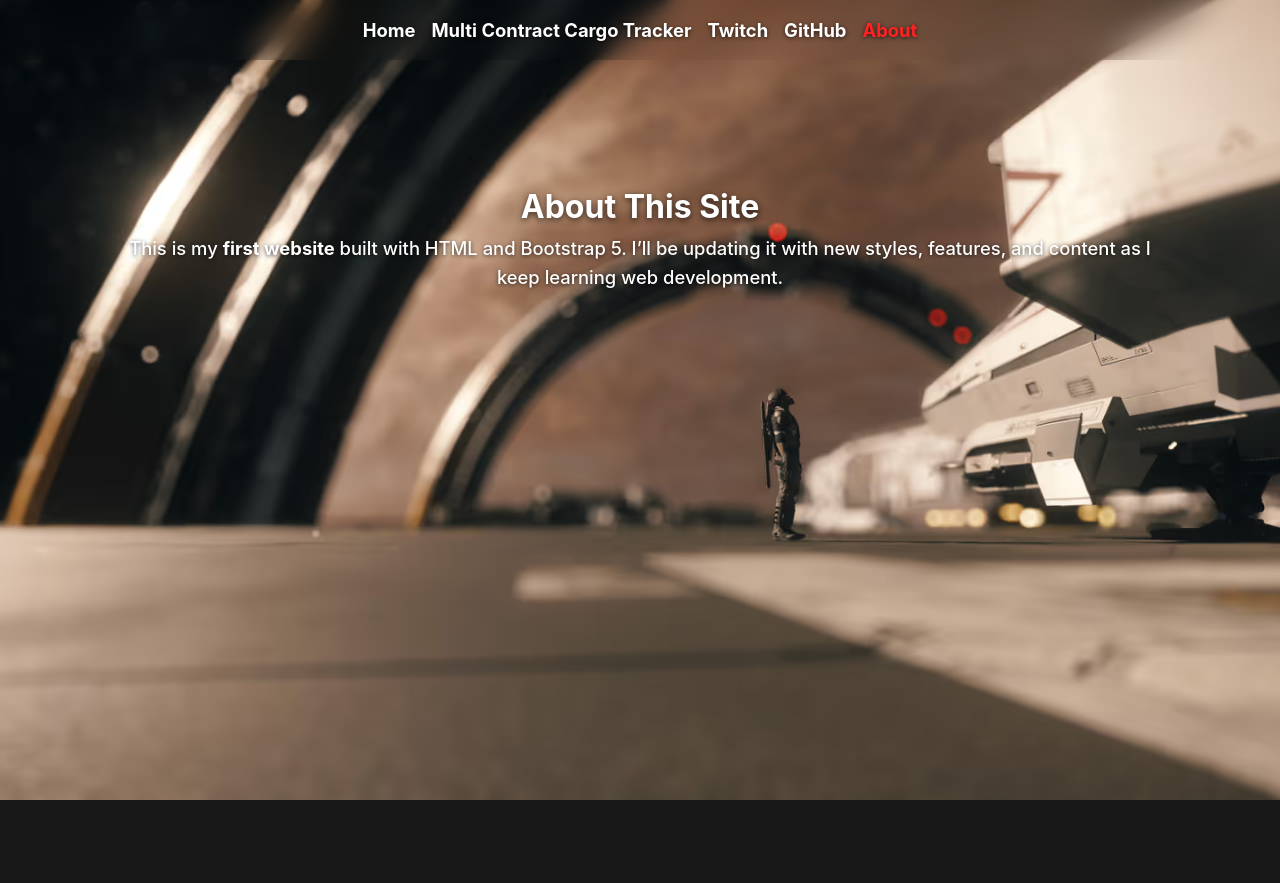
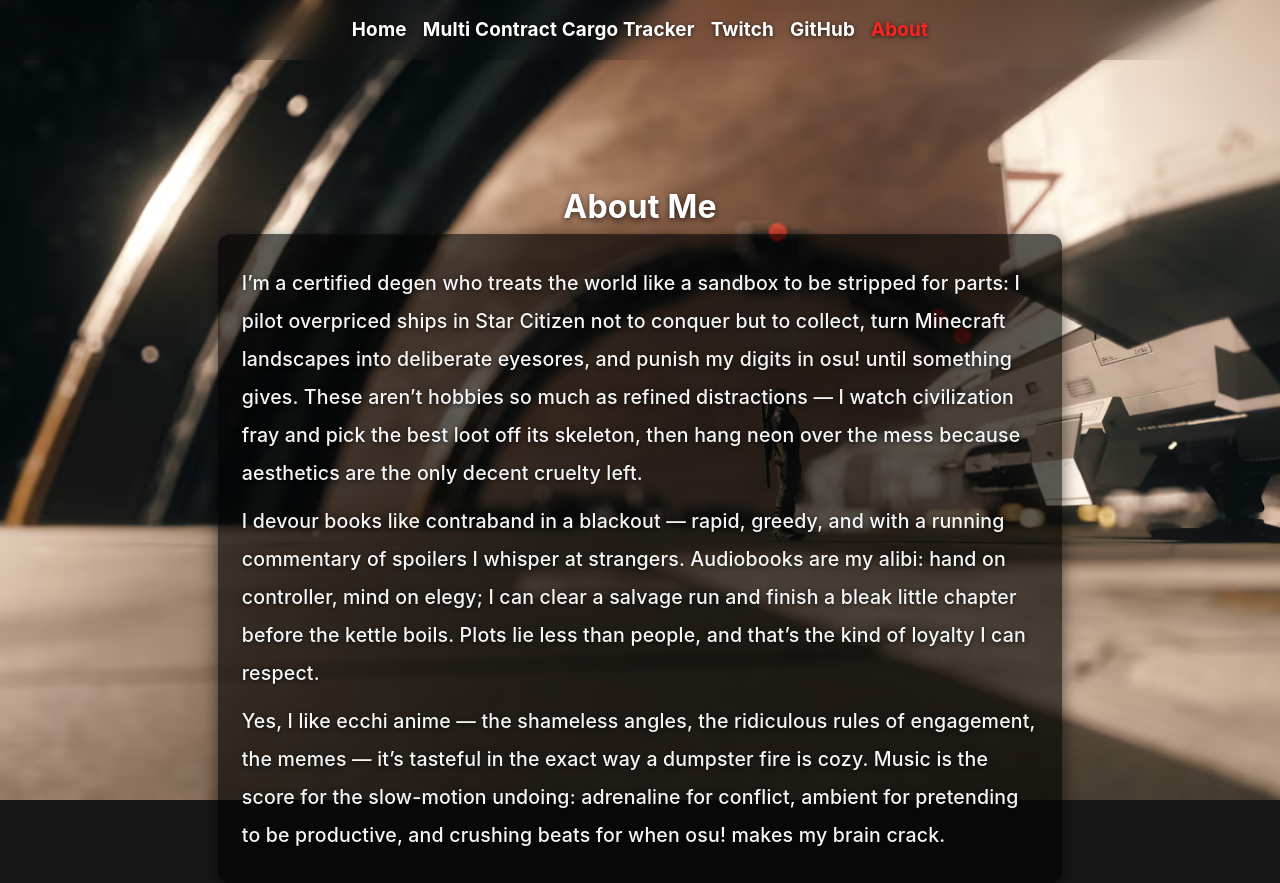
Before and after one commit to icha-senpai/icha-senpai.github.io, a website: page about.html in a window 1280 px wide. Before the commit the page ends 800 px from the top, so only its background shows below. Drawn offline with nearby package versions, Linux system fonts and the light colour scheme.

Commit message:
final form

```diff
--- a/about.html
+++ b/about.html
@@ -35,10 +35,15 @@
       </div>
     </div>
   </nav>
-  <div class="container py-5">
-    <h2>About This Site</h2>
-    <p>This is my <strong>first website</strong> built with HTML and Bootstrap 5.
-       I’ll be updating it with new styles, features, and content as I keep learning web development.</p>
+  <div class="container py-5 pb-0">
+    <h2>About Me</h2>
+    <article class="about-content">
+      <p>I’m a certified degen who treats the world like a sandbox to be stripped for parts: I pilot overpriced ships in Star Citizen not to conquer but to collect, turn Minecraft landscapes into deliberate eyesores, and punish my digits in osu! until something gives. These aren’t hobbies so much as refined distractions — I watch civilization fray and pick the best loot off its skeleton, then hang neon over the mess because aesthetics are the only decent cruelty left.</p>
+
+      <p>I devour books like contraband in a blackout — rapid, greedy, and with a running commentary of spoilers I whisper at strangers. Audiobooks are my alibi: hand on controller, mind on elegy; I can clear a salvage run and finish a bleak little chapter before the kettle boils. Plots lie less than people, and that’s the kind of loyalty I can respect.</p>
+
+      <p>Yes, I like ecchi anime — the shameless angles, the ridiculous rules of engagement, the memes — it’s tasteful in the exact way a dumpster fire is cozy. Music is the score for the slow-motion undoing: adrenaline for conflict, ambient for pretending to be productive, and crushing beats for when osu! makes my brain crack.</p>
+    </article>
   </div>
   <!-- Bootstrap JS (for navbar toggler) -->
   <script src="https://cdn.jsdelivr.net/npm/@popperjs/core@2.11.8/dist/umd/popper.min.js" crossorigin="anonymous" defer></script>
--- a/css/custom.css
+++ b/css/custom.css
@@ -281,7 +281,7 @@ html, body {
 /* Move down content because we have a fixed navbar */
 body {
   padding-top: var(--site-navbar-height);
-  padding-bottom: 20px;
+  padding-bottom: 0;
   background-color: #181818;
   color: #f3f3f3;
   text-shadow: 0 1px 2px rgba(0,0,0,0.5);
@@ -293,6 +293,82 @@ body {
   font-size: 1.15rem;
   font-weight: 500;
   text-shadow: 0 1px 2px rgba(0,0,0,0.5);
+}
+
+/* About page: improve readability for the long-form intro paragraph */
+.page-about .container {
+  /* slightly larger and more relaxed spacing */
+  font-size: 1.18rem;
+  line-height: 1.75;
+  font-weight: 500;
+  /* constrain line length for easier scanning */
+  max-width: 72ch;
+  margin-left: auto;
+  margin-right: auto;
+  text-align: center;
+  color: #f6f6f6;
+  letter-spacing: 0.01em;
+}
+.page-about .container p {
+  margin-top: 0.6rem;
+  margin-bottom: 0.6rem;
+}
+
+/* Article styles for the about page */
+.about-content {
+  max-width: 68ch;
+  margin-left: auto;
+  margin-right: auto;
+  /* Left-align article text for longer paragraphs */
+  text-align: left;
+  font-size: 1.22rem;
+  line-height: 1.95;
+  color: #f6f6f6;
+  letter-spacing: 0.01em;
+  background-color: rgba(0,0,0,0.64);
+  padding: 1.25rem 1.5rem;
+  border-radius: 12px;
+  box-shadow: 0 6px 18px rgba(0,0,0,0.6), inset 0 1px 0 rgba(255,255,255,0.02);
+}
+.about-content p { margin-bottom: 1rem; }
+
+@media (max-width: 576px) {
+  .about-content {
+    font-size: 1.02rem;
+    line-height: 1.6;
+    padding: 0.85rem 1rem;
+    border-radius: 10px;
+  }
+}
+
+/* Small explanatory note on the Twitch page explaining opt-in behavior */
+.twitch-note {
+  max-width: 72ch;
+  margin-left: auto;
+  margin-right: auto;
+  /* Left-align longform text for readability */
+  text-align: left;
+  /* Larger, relaxed type for easy scanning */
+  font-size: 1.22rem;
+  line-height: 1.95;
+  color: #f6f6f6;
+  letter-spacing: 0.01em;
+  /* Subtle panel to separate from background */
+  background-color: rgba(0,0,0,0.64);
+  padding: 1.25rem 1.5rem;
+  border-radius: 12px;
+  box-shadow: 0 6px 18px rgba(0,0,0,0.6), inset 0 1px 0 rgba(255,255,255,0.02);
+}
+.twitch-note p { margin-bottom: 1rem; }
+
+/* Responsive adjustments: keep it legible on small screens */
+@media (max-width: 576px) {
+  .twitch-note {
+    font-size: 1.02rem;
+    line-height: 1.6;
+    padding: 0.85rem 1rem;
+    border-radius: 10px;
+  }
 }
 
 h1, h2, h3, h4, h5, h6 {
@@ -334,6 +410,25 @@ button, input, select, textarea, label {
   padding-left: 1rem;
   padding-right: 1rem;
   text-align: center;
+}
+
+/* === Site-wide: remove bottom padding by default ===
+   This makes the site have no bottom padding unless a page opts in using
+   the .keep-bottom-padding helper. It's intentionally conservative: it only
+   zeroes out bottom padding (not top padding) and targets common layout
+   elements and Bootstrap spacing utility classes. */
+.keep-bottom-padding { padding-bottom: unset !important; }
+
+/* Neutralize Bootstrap vertical utility bottom padding (py- / pb- classes) */
+.py-1, .py-2, .py-3, .py-4, .py-5,
+.pb-1, .pb-2, .pb-3, .pb-4, .pb-5 {
+  padding-bottom: 0 !important;
+}
+
+/* Ensure main layout elements don't add bottom padding/margin by default */
+main, section, header, footer, .container, .hero-bg, .main-viewport {
+  padding-bottom: 0 !important;
+  margin-bottom: 0 !important;
 }
 
 /* Visible focus outlines for keyboard users */
```
Also changed, not shown: commodity-table.html (+1 -1 lines), index.html (+4 -2 lines), twitch.html (+9 -2 lines).
